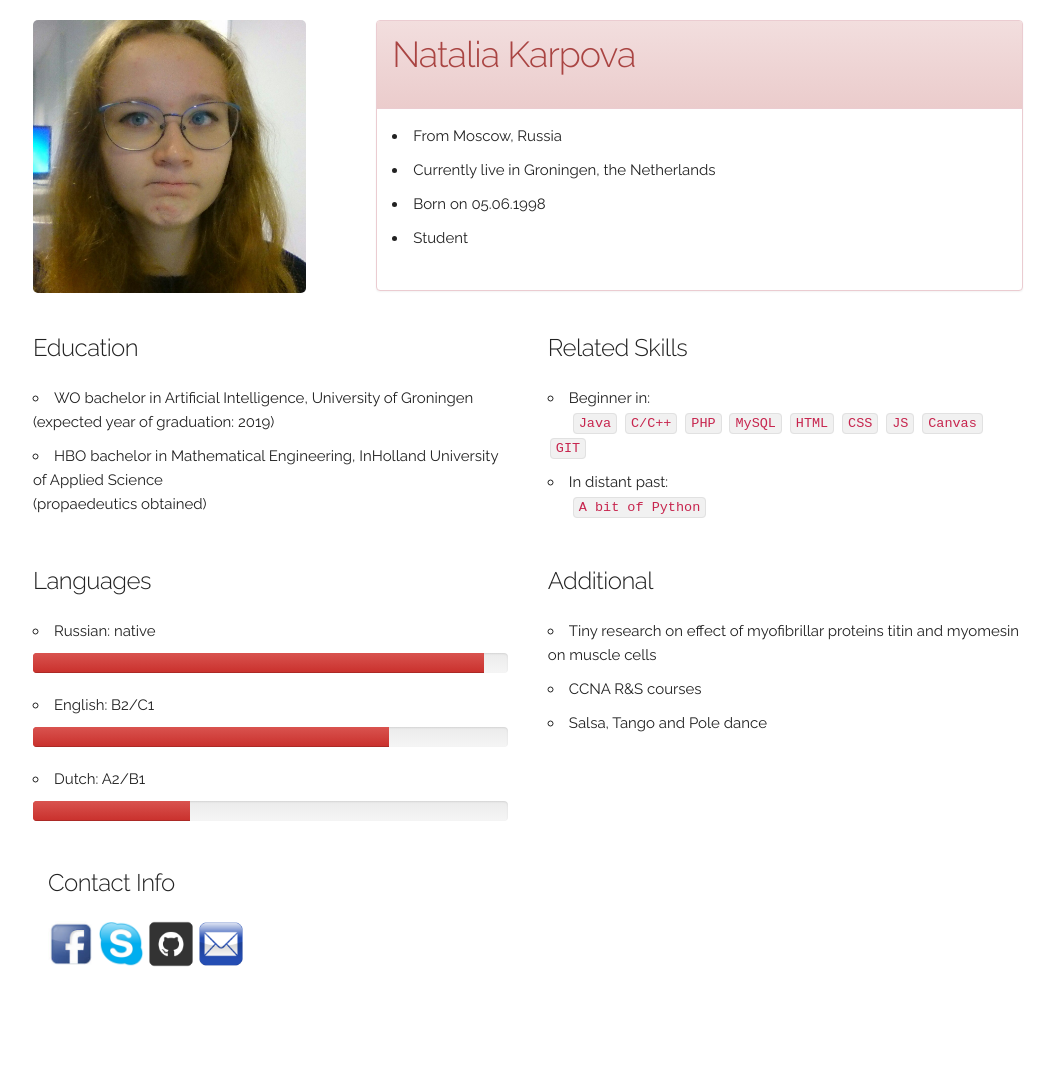
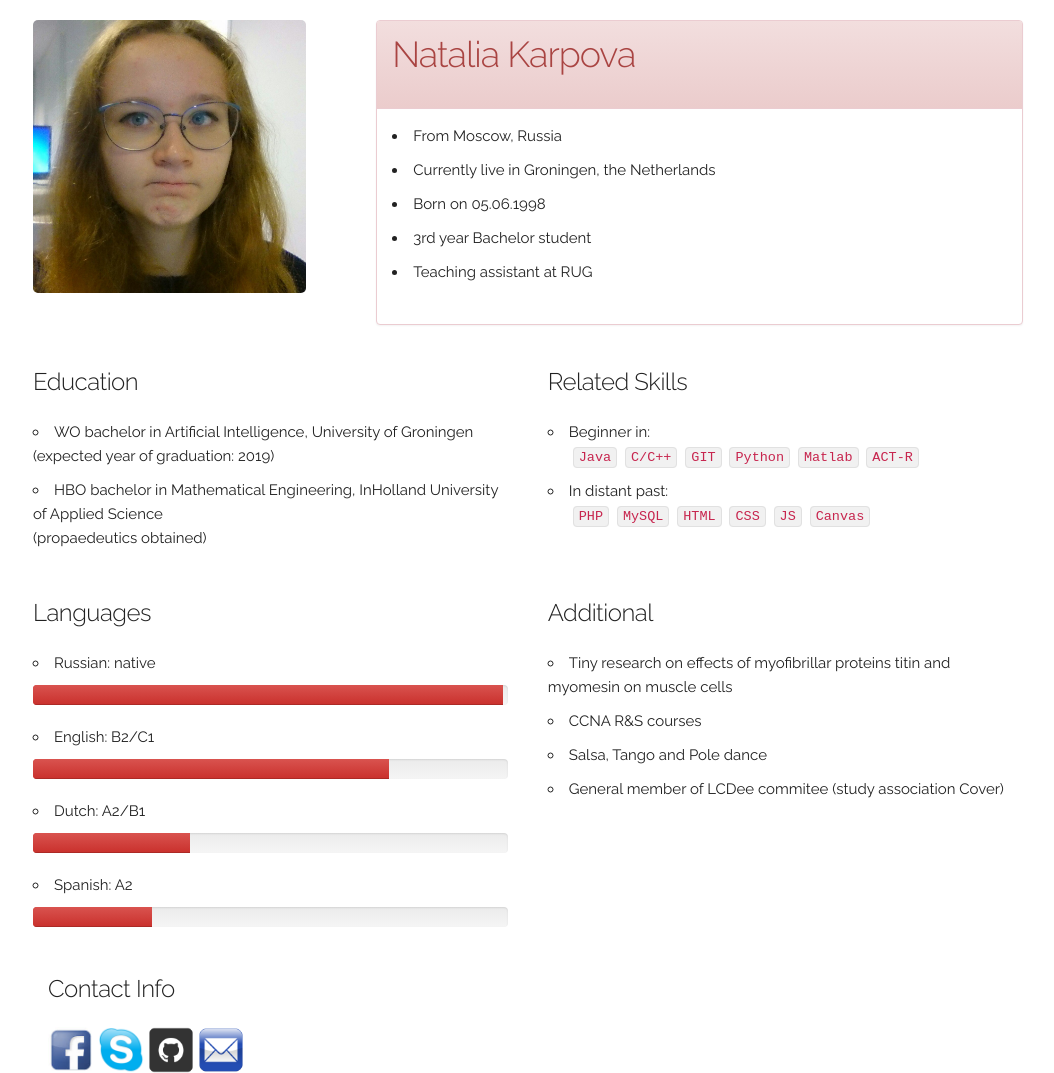
Before and after one commit to nata1y/nata1y.github.io, a plain HTML site: page index.html in a window 1280 px wide. Shown: the whole page, without its empty margins (112-1166 px from the left). Before the commit the page ends 967 px from the top, so only its background shows below. Drawn offline with Linux system fonts and the light colour scheme.

Commit message:
Update index.html

```diff
--- a/index.html
+++ b/index.html
@@ -45,7 +45,8 @@
 					<li>From Moscow, Russia</li>
 					<li>Currently live in Groningen, the Netherlands</li>
 					<li>Born on 05.06.1998</li>
-					<li>Student</li>
+					<li>3rd year Bachelor student</li>
+					<li>Teaching assistant at RUG</li>
 				</ul>
 			</div>
         </div>
@@ -70,10 +71,10 @@
 				<h5>Related Skills</h5>
 					<ul>
 						<li>Beginner in: <br>
-							&nbsp &nbsp &nbsp <code>Java</code> <code>C/C++</code> <code>PHP</code> <code>MySQL</code> <code>HTML</code> <code>CSS</code>
-							<code>JS</code> <code>Canvas</code> <code>GIT</code></li>
+							&nbsp &nbsp &nbsp <code>Java</code> <code>C/C++</code> <code>GIT</code> <code>Python</code> <code>Matlab</code> <code>ACT-R</code></li>
 						<li>In distant past: <br>
-							&nbsp &nbsp &nbsp <code>A bit of Python</code></li>
+							&nbsp &nbsp &nbsp <code>PHP</code> <code>MySQL</code> <code>HTML</code> <code>CSS</code>
+							<code>JS</code> <code>Canvas</code></li>
 					</ul>
 			</div>
 		</div>
@@ -87,7 +88,7 @@
 					<ul>
 						<li>Russian: native</li>
 						<div class="progress">
-							<div class="progress-bar progress-bar-danger" role="progressbar" aria-valuenow="80" aria-valuemin="0" aria-valuemax="100" style="width: 95%"><span class="sr-only">80% Complete (danger)</span></div>
+							<div class="progress-bar progress-bar-danger" role="progressbar" aria-valuenow="80" aria-valuemin="0" aria-valuemax="100" style="width: 99%"><span class="sr-only">80% Complete (danger)</span></div>
 						</div>
 						<li>English: B2/C1</li>
 						<div class="progress">
@@ -97,6 +98,10 @@
 						<div class="progress">
 							<div class="progress-bar progress-bar-danger" role="progressbar" aria-valuenow="80" aria-valuemin="0" aria-valuemax="100" style="width: 33%"><span class="sr-only">80% Complete (danger)</span></div>
 						</div>
+						<li>Spanish: A2</li>
+						<div class="progress">
+							<div class="progress-bar progress-bar-danger" role="progressbar" aria-valuenow="80" aria-valuemin="0" aria-valuemax="100" style="width: 25%"><span class="sr-only">80% Complete (danger)</span></div>
+						</div>
 					</ul>
 			</div>
 		</div>
@@ -104,9 +109,10 @@
 			<div class='additional'>
 				<h5>Additional</h5>
 					<ul>
-						<li>Tiny research on effect of myofibrillar proteins titin and myomesin on muscle cells </li>
+						<li>Tiny research on effects of myofibrillar proteins titin and myomesin on muscle cells </li>
 						<li>CCNA R&S courses</li>
 						<li>Salsa, Tango and Pole dance</li>
+						<li>General member of LCDee commitee (study association Cover)</li>
 					</ul>
 			</div>
 		</div>
@@ -115,7 +121,7 @@
 	<div class="six columns" style="margin-left: 0; margin-top: 2%">
 		<div class='contact'>
 			<h5>Contact Info</h5>
-				<a href="https://www.facebook.com/oxi.flent" ><img src="img/facebook.png" alt="" class="image"></a>
+				<a href="https://www.facebook.com/karp.natalia" ><img src="img/facebook.png" alt="" class="image"></a>
 				<a href="skype:sid_hk?userinfo" ><img src="img/skype.png" alt="" class="image"></a>
 				<a href="https://github.com/nata1y" ><img src="img/github.png" alt="" class="image"></a>
 				<a href="#" onClick="JavaScript:window.location='ma'+ 'il' +'to:' + 'o' + 'xi-' + 'fle'+ 'nt' + '@'+ 'ma'+'il.ru'"><img src="img/mail.png" alt="" class="image"></a>
```
